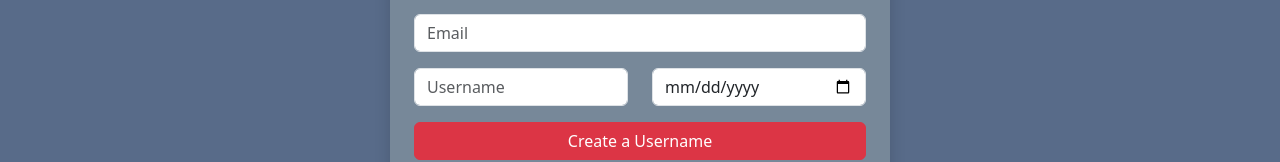
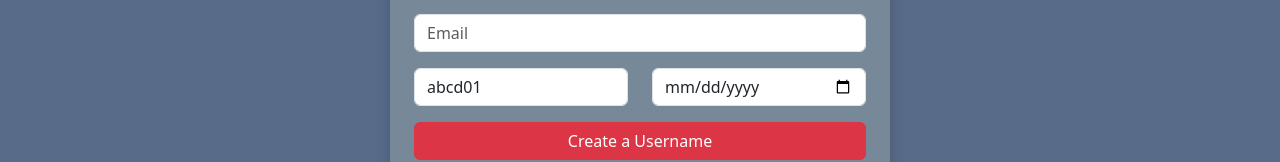
Before and after one commit to akshayrakhunde01/Anuglar, an Angular app: page /reactive-form in a window 1280 px wide. Shown: the part 355-517 px from the top of the page. Built offline with nearby package versions, Linux system fonts and the light colour scheme.

Commit message:
form factor changes

```diff
--- a/src/app/components/reactive-form/reactive-form.component.ts
+++ b/src/app/components/reactive-form/reactive-form.component.ts
@@ -1,4 +1,4 @@
-import { CommonModule } from '@angular/common';
+ import { CommonModule } from '@angular/common';
 import { Component, OnInit } from '@angular/core';
 import { FormControl, FormGroup, ReactiveFormsModule, Validators } from '@angular/forms';
 
@@ -21,7 +21,7 @@ export class ReactiveFormComponent implements OnInit {
       firstName: new FormControl('',Validators.required),
       lastName: new FormControl('',Validators.required),
       email: new FormControl(null,[Validators.required,Validators.email]),
-      username: new FormControl(''),
+      username: new FormControl('abcd01'),
       dateOfBirth: new FormControl(''),
       gender: new FormControl('male'),
       streetAddress: new FormControl(''),
```
